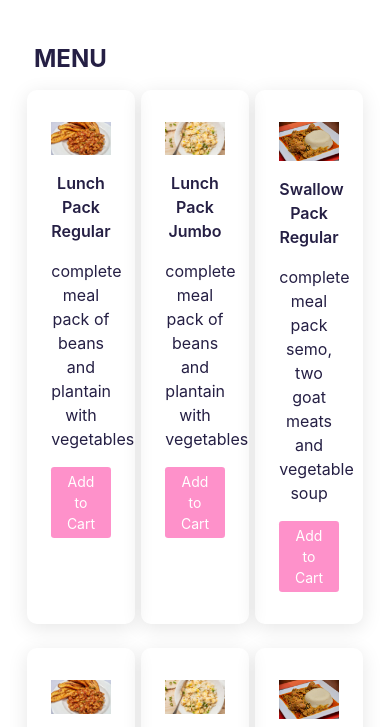
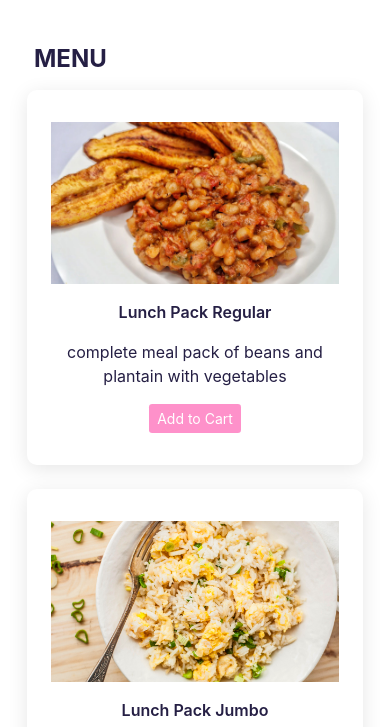
Before and after one commit to Desire29/ResturantUsers, a plain HTML site: page index.html in a window 390 px wide. Shown: the part 657-1384 px from the top of the page. Drawn offline with nearby package versions, Linux system fonts and the light colour scheme.

Commit message:
project update

```diff
--- a/index.html
+++ b/index.html
@@ -63,12 +63,6 @@
                   </tr>
                 </thead>
                 <tbody id="table">
-
-                  <!-- <tr>
-                    <td></td>
-                    <td colspan="2">Total</td>
-                    <td>5400</td>
-                  </tr> -->
                 </tbody>
               </table>
         </div>
@@ -130,7 +124,7 @@
                     <p>complete meal pack of beans and plantain with vegetables</p>
                     <div class="text-center">
                         <button type="button" class="btn btn-success btn-sm"
-                        onclick="addCart(1)">Add to Cart</button>
+                        onclick="addCart(0)">Add to Cart</button>
                     </div>
                 </div>
             </div>
@@ -141,7 +135,7 @@
                     <p>complete meal pack of beans and plantain with vegetables</p>
                     <div class="text-center">
                         <button type="button" class="btn btn-success btn-sm"
-                        onclick="addCart(2)">Add to Cart</button>
+                        onclick="addCart(1)">Add to Cart</button>
                     </div>
                 </div>
             </div>
@@ -152,7 +146,7 @@
                     <p>complete meal pack semo, two goat meats and vegetable soup</p>
                     <div class="text-center">
                         <button type="button" class="btn btn-success btn-sm"
-                        onclick="addCart(3)">Add to Cart</button>
+                        onclick="addCart(2)">Add to Cart</button>
                     </div>
                 </div>
             </div>
@@ -165,7 +159,7 @@
                     <p>complete meal pack of Rice, salad, beans and plantain with vegetables</p>
                     <div class="text-center">
                         <button type="button" class="btn btn-success btn-sm"
-                        onclick="addCart(4)">Add to Cart</button>
+                        onclick="addCart(3)">Add to Cart</button>
                     </div>
                 </div>
             </div>
@@ -176,7 +170,7 @@
                     <p>complete meal pack of rice. salad, coke, beans and plantain with vegetables</p>
                     <div class="text-center">
                         <button type="button" class="btn btn-success btn-sm"
-                        onclick="addCart(5)">Add to Cart</button>
+                        onclick="addCart(4)">Add to Cart</button>
                     </div>
                 </div>
             </div>
@@ -187,7 +181,7 @@
                     <p>Two wrapsof semo, cowtail, egusi soup and coke</p>
                     <div class="text-center">
                         <button type="button" class="btn btn-success btn-sm"
-                        onclick="addCart(6)">Add to Cart</button>
+                        onclick="addCart(5)">Add to Cart</button>
                     </div>
                 </div>
             </div>
--- a/style.scss
+++ b/style.scss
@@ -125,21 +125,16 @@
 
 
 @media screen and (max-width: 599px) {
-
     .section{
-        padding: 1.5rem 7%;
-        display: flex;
-        justify-content: space-between;
-        flex-wrap: wrap;
-        }
-
         .cards{
             display: flex;
             justify-content: space-between;
-            width: 100%;
+            flex-wrap: wrap;
+            .details{
+                width: 100%;
+                margin-bottom: 1.5rem;
+            }
         }
-        .details{
-            width: 100%;
-        }
+    }
 
 }
```
Also changed, not shown: style.css, 1 other file.
